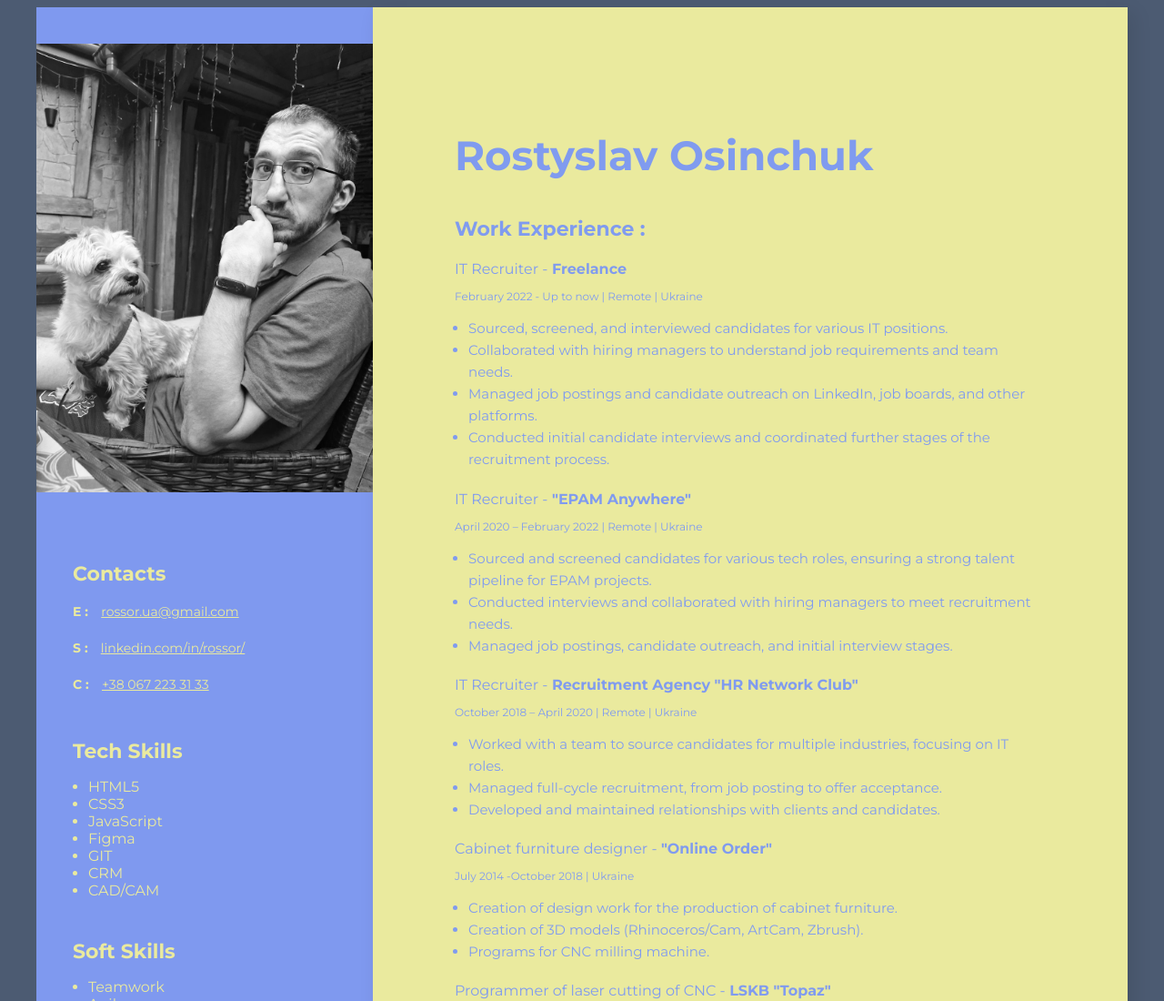
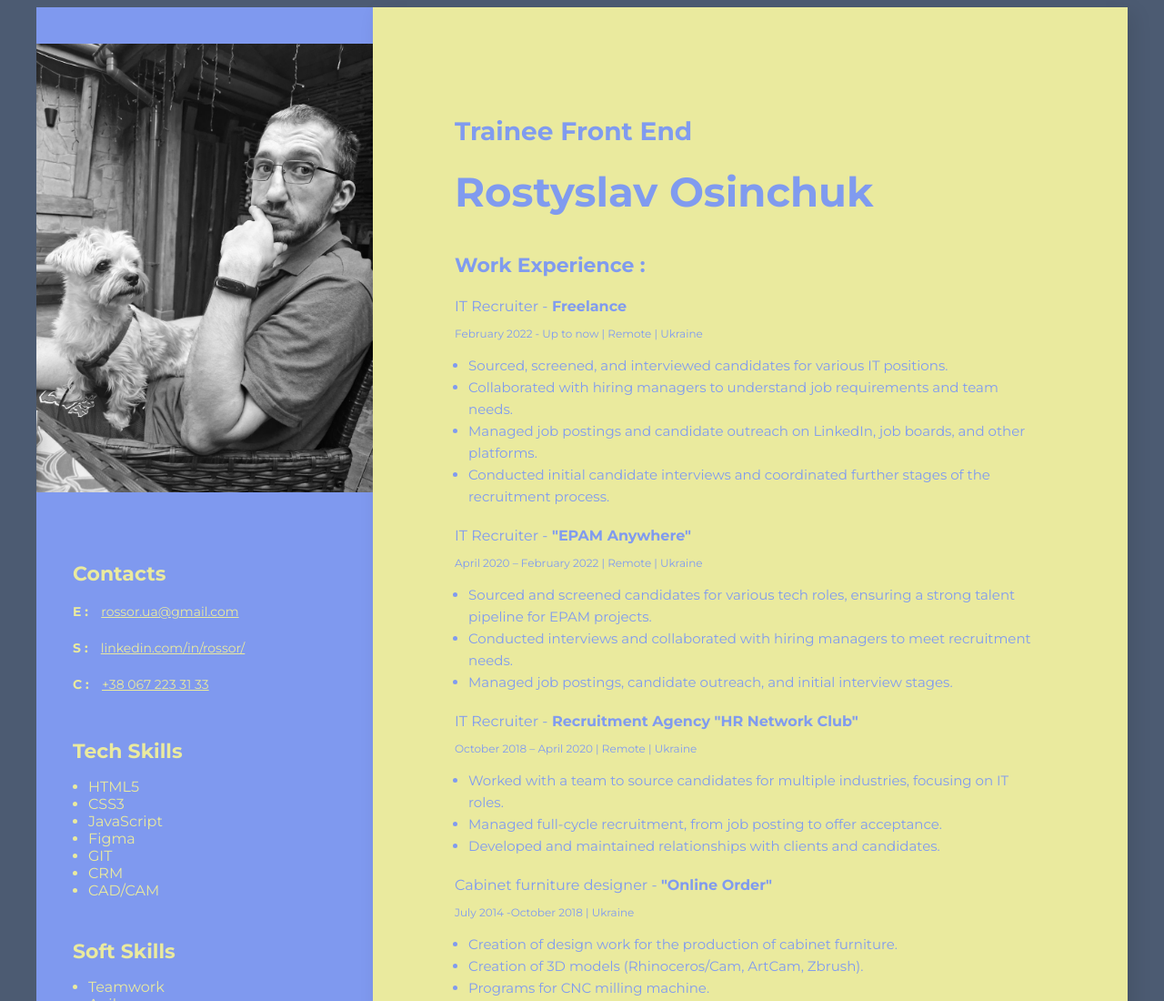
Before and after one commit to rossorUA/Rostyslav-Osinchuk-CV, a plain HTML site: page index.html in a window 1280 px wide. Shown: the top 1100 px of the page at 91% size. Drawn offline with Linux system fonts and the light colour scheme.

Commit message:
Update index.html

```diff
--- a/index.html
+++ b/index.html
@@ -18,7 +18,7 @@
 		<div class="main-content">
 		<!--About user-->
 		<div class="about">
-		   <!-- <h2 class="about-position">Trainee Linkbuilder</h2> -->
+		   <h2 class="about-position">Trainee Front End</h2>
 			<h1 class="about-name">Rostyslav Osinchuk</h1>
         <p class="about-description">
 			<!-- Energetic and communicative specialist with HR and recruiting experience,
```
